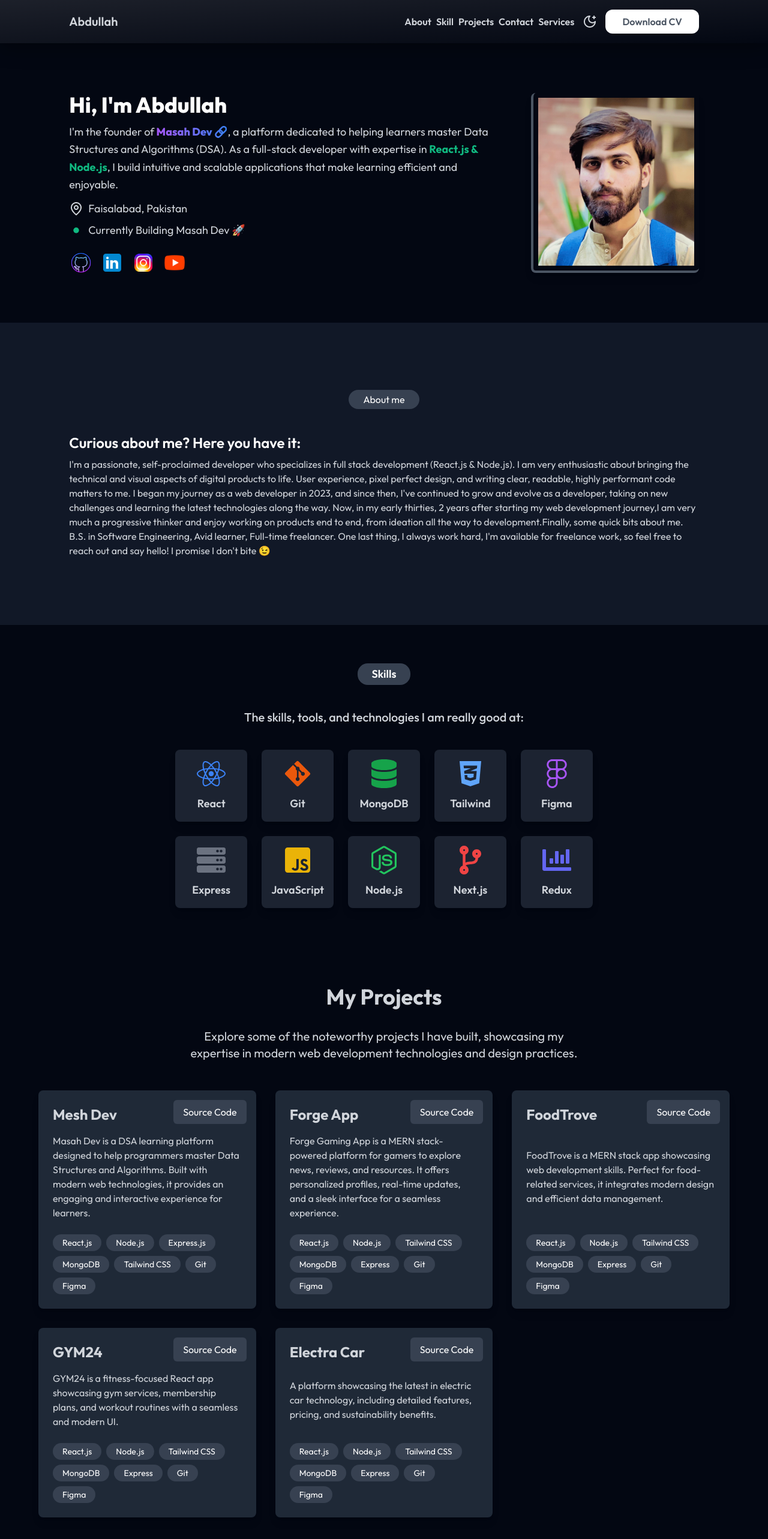
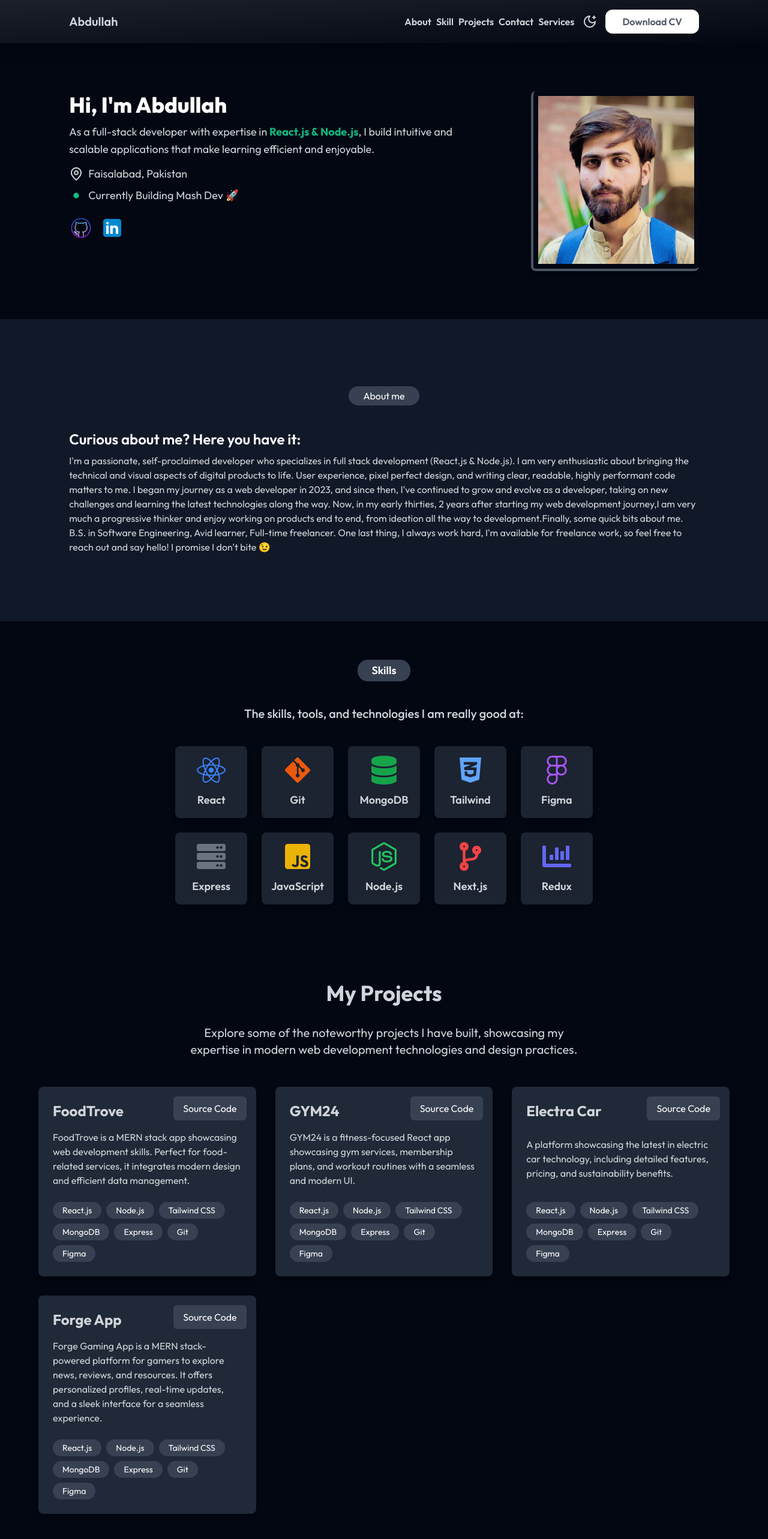
Before and after one commit to CODEMASTER-ABDULLAH-92/Portofolio, a React (Vite) app: page / in a window 1280 px wide. Shown: the top 2566 px of the page at 60% size. Built offline with nearby package versions, Linux system fonts and the light colour scheme.

Commit message:
Adding the Project

```diff
--- a/src/Component/Footer.jsx
+++ b/src/Component/Footer.jsx
@@ -48,8 +48,6 @@ const Footer = () => {
       <div className='flex items-center gap-1 my-3'>
 <a href="https://github.com/CODEMASTER-ABDULLAH-92"> <img src={asset.gitpink} className='h-[48px] w-[48px]' alt="" /></a>
       <a href="https://www.linkedin.com/in/muhammad-abdullah-671bb7322/"> <img src={asset.link} alt="" /> </a>
-      <a href="https://www.instagram.com/masah.dev/"> <img src={asset.insta} alt="" /></a>
-          <img src={asset.yt} alt="" />
         </div>
     </div>
   );
--- a/src/Component/Hero.jsx
+++ b/src/Component/Hero.jsx
@@ -23,16 +23,16 @@ const Hero = () => {
 
         {/* Description with Animated Masah Dev */}
         <p className="mb-3 text-lg leading-relaxed">
-          I'm the founder of
+          {/* I'm the founder of
           <motion.span
             className="font-extrabold bg-gradient-to-r from-purple-500 to-blue-500 bg-clip-text text-transparent"
             initial={{ opacity: 0, scale: 0.8 }}
             animate={{ opacity: 1, scale: 1 }}
             transition={{ duration: 1, delay: 0.5 }}
           >
-            {" " } <Link to="https://mesh-dev.vercel.app/"> Masah Dev 🔗</Link>
-          </motion.span>
-          , a platform dedicated to helping learners master Data Structures and Algorithms (DSA).
+            {" " } <Link to="https://mesh-dev.vercel.app/"> Mash Dev 🔗</Link>
+          </motion.span> */}
+          {/* , a platform dedicated to helping learners master Data Structures and Algorithms (DSA). */}
           As a full-stack developer with expertise in{" "}
           <strong className="text-[#10B981]">React.js & Node.js</strong>, I build intuitive and scalable applications that make learning efficient and enjoyable.
         </p>
@@ -49,7 +49,7 @@ const Hero = () => {
               animate={{ scale: [1, 1.2, 1] }}
               transition={{ repeat: Infinity, duration: 1.5 }}
             />
-            <p className="ml-4 text-lg">Currently Building Masah Dev 🚀</p>
+            <p className="ml-4 text-lg">Currently Building Mash Dev 🚀</p>
           </div>
         </div>
 
@@ -60,12 +60,6 @@ const Hero = () => {
           </motion.a>
           <motion.a href="https://www.linkedin.com/in/muhammad-abdullah-671bb7322/" whileHover={{ scale: 1.1 }}>
             <img src={asset.link} className="h-[40px] w-[40px]" alt="LinkedIn" />
-          </motion.a>
-          <motion.a href="https://www.instagram.com/mashdeve/" whileHover={{ scale: 1.1 }}>
-            <img src={asset.insta} className="h-[40px] w-[40px]" alt="Instagram" />
-          </motion.a>
-          <motion.a href="https://www.youtube.com/@MasahDev" whileHover={{ scale: 1.1 }}>
-            <img src={asset.yt} className="h-[40px] w-[40px]" alt="YouTube" />
           </motion.a>
         </div>
       </section>
--- a/src/Component/Projects.jsx
+++ b/src/Component/Projects.jsx
@@ -25,7 +25,7 @@ const Projects = () => {
       <div className="grid grid-cols-1 sm:grid-cols-2 lg:grid-cols-3 gap-8 w-full max-w-6xl">
         {/* Project 1 */}
 
- <Link
+ {/* <Link
   to="https://mesh-dev.vercel.app/"
   className={`shadow-lg rounded-lg p-6 flex flex-col justify-between transition-transform transform hover:scale-105 ${
     theme
@@ -60,46 +60,9 @@ Mesh Dev
       </span>
     ))}
   </div>
-</Link>
+</Link>  */}
 
-        <Link
-          to="https://forge-gaming-app.vercel.app/"
-          className={`shadow-lg rounded-lg p-6 flex flex-col justify-between transition-transform transform hover:scale-105 ${
-            theme
-              ? "bg-[--dark-card-bg] text-[--dark-text]"
-              : "bg-[--light-card-bg] text-[--light-text]"
-          }`}
-        >
-          <a
-            href="https://forge-gaming-app.vercel.app/"
-            className="text-2xl font-bold mb-4 hover:text-[#F53E32]"
-            target="_blank"
-            rel="noopener noreferrer"
-          >
-            Forge App
-          </a>
-          <Link to="https://github.com/CODEMASTER-ABDULLAH-92/Forge-Gaming-App"
-  className="absolute right-4 top-4  text-white px-4 py-2 rounded-md bg-gray-700 transition"
->
-  Source Code
-</Link>
-          <p className="mb-6 text-sm sm:text-base">
-            Forge Gaming App is a MERN stack-powered platform for gamers to
-            explore news, reviews, and resources. It offers personalized
-            profiles, real-time updates, and a sleek interface for a seamless
-            experience.
-          </p>
-          <div className="flex flex-wrap gap-2">
-            {["React.js", "Node.js", "Tailwind CSS", "MongoDB", "Express", "Git", "Figma"].map((tech) => (
-              <span
-                key={tech}
-                className="bg-[--dark-btn-bg] text-white px-4 py-1 rounded-full text-sm"
-              >
-                {tech}
-              </span>
-            ))}
-          </div>
-        </Link>
+
         {/* Additional Projects */}
         <Link
           to="https://food-trove-app-h7hl.vercel.app/"
@@ -213,6 +176,44 @@ Mesh Dev
             ))}
           </div>
         </Link>
+        <Link
+          to="https://forge-gaming-app.vercel.app/"
+          className={`shadow-lg rounded-lg p-6 flex flex-col justify-between transition-transform transform hover:scale-105 ${
+            theme
+              ? "bg-[--dark-card-bg] text-[--dark-text]"
+              : "bg-[--light-card-bg] text-[--light-text]"
+          }`}
+        >
+          <a
+            href="https://forge-gaming-app.vercel.app/"
+            className="text-2xl font-bold mb-4 hover:text-[#F53E32]"
+            target="_blank"
+            rel="noopener noreferrer"
+          >
+            Forge App
+          </a>
+          <Link to="https://github.com/CODEMASTER-ABDULLAH-92/Forge-Gaming-App"
+  className="absolute right-4 top-4  text-white px-4 py-2 rounded-md bg-gray-700 transition"
+>
+  Source Code
+</Link>
+          <p className="mb-6 text-sm sm:text-base">
+            Forge Gaming App is a MERN stack-powered platform for gamers to
+            explore news, reviews, and resources. It offers personalized
+            profiles, real-time updates, and a sleek interface for a seamless
+            experience.
+          </p>
+          <div className="flex flex-wrap gap-2">
+            {["React.js", "Node.js", "Tailwind CSS", "MongoDB", "Express", "Git", "Figma"].map((tech) => (
+              <span
+                key={tech}
+                className="bg-[--dark-btn-bg] text-white px-4 py-1 rounded-full text-sm"
+              >
+                {tech}
+              </span>
+            ))}
+          </div>
+        </Link>
       </div>
     </div>
   );
```
